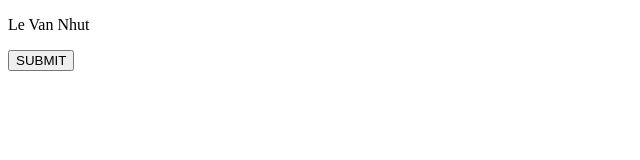
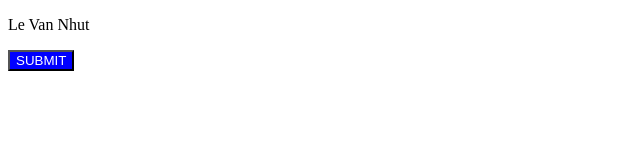
Before and after one commit to Nhut2002/Git-tutorial, a plain HTML site: page index.html in a window 1280 px wide. Shown: the whole page, without its empty margins (0-640 px from the left). Drawn offline with Linux system fonts and the light colour scheme.

Commit message:
up file index.html

```diff
--- a/index.html
+++ b/index.html
@@ -5,6 +5,8 @@
     <meta http-equiv="X-UA-Compatible" content="IE=edge">
     <meta name="viewport" content="width=device-width, initial-scale=1.0">
     <title>Document</title>
+    <link rel="stylesheet" href="/index.css">
+    <link rel="stylesheet" href="/index2.css">
 </head>
 <body>
     <p>Le Van Nhut</p>
```
